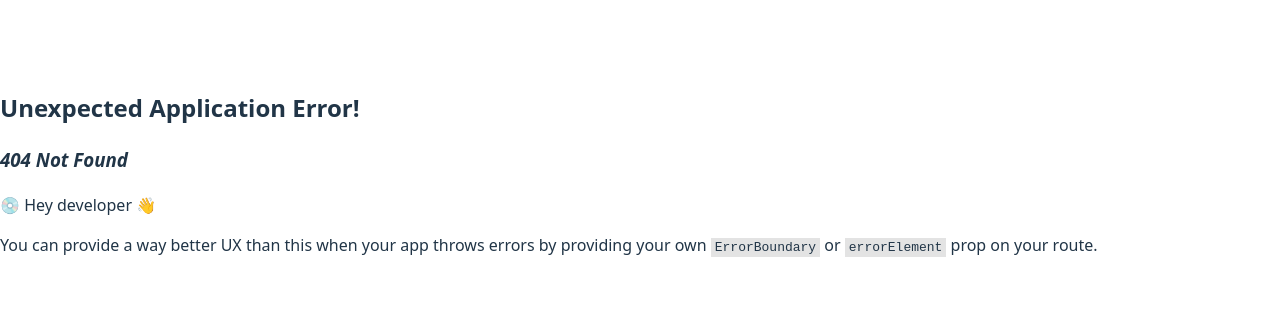
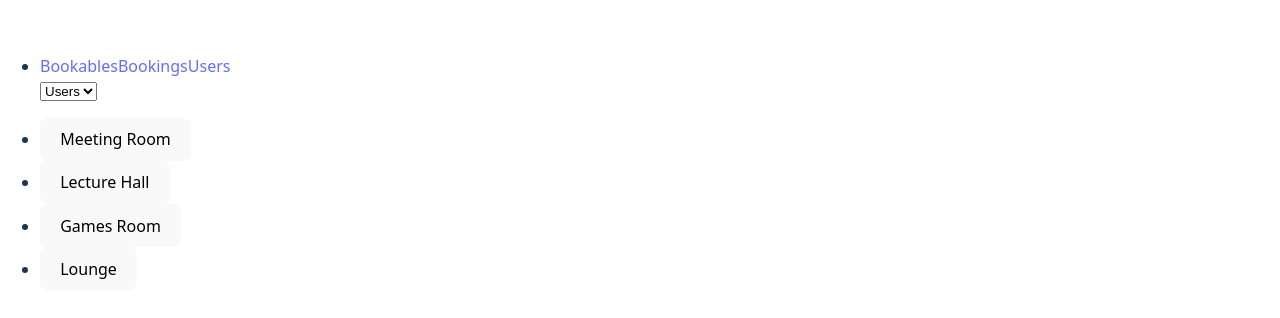
Before and after one commit to xxlarteom90/my-app, a React app in the folder frontend/: page /bookablesPage in a window 1280 px wide. Before the commit this address had no page. Shown: the part 228-546 px from the top of the page. Built offline with nearby package versions, Linux system fonts and the light colour scheme; the HTML template or start-up script is replaced by a standard one.

Commit message:
0202: bookableList with cconsole log selected

```diff
--- a/frontend/src/App.tsx
+++ b/frontend/src/App.tsx
@@ -2,6 +2,7 @@ import { Navbar } from "react-bootstrap";
 // import { QuestionCard } from "./components/QuestionCard";
 import { Outlet } from "react-router";
 import { Link } from "react-router-dom";
+import { UserPicker } from "./components/users/UserPicker";
 // import { QuestionCard } from "./components/QuestionCard";
 
 function App() {
@@ -29,21 +30,17 @@ function App() {
         <nav>
           <ul>
             <li>
-        <Link to="/bookables" className="btn btn-header">
-        <span>
-          Bookables
-        </span>
+              <Link to="/bookablesPage" className="btn btn-header">
+                <span>Bookables</span>
               </Link>
               <Link to="/bookings" className="btn btn-header">
-        <span>
-          Bookings
-        </span>
+                <span>Bookings</span>
               </Link>
               <Link to="/users" className="btn btn-header">
-        <span>
-          Users
-        </span>
+                <span>Users</span>
               </Link>
+
+              <UserPicker />
             </li>
           </ul>
         </nav>
--- /dev/null
+++ b/frontend/src/components/users/UserPicker.tsx
@@ -0,0 +1,9 @@
+export function UserPicker() {
+  return (
+    <div>
+      <select>
+        <option>Users</option>
+      </select>
+    </div>
+  );
+}
--- /dev/null
+++ b/frontend/src/pages/bookables/BookablesList.tsx
@@ -0,0 +1,27 @@
+import { useState } from "react";
+import { bookables } from "../../static.json";
+import { Button } from "react-bootstrap";
+
+export function BookablesList() {
+  const group = "Rooms";
+  const bookablesInGroup = bookables.filter((b) => b.group === group);
+  const [bookableIndex, setBookableIndex] = useState(1);
+  console.log(bookableIndex);
+
+  return (
+    <ul className="bookables items-list-nav">
+      {bookablesInGroup.map((b, i) => (
+        <span className="p-2">
+          <li
+            key={b.id}
+            className={i === bookableIndex ? "selected" : undefined}
+          >
+            <Button className="p-2" onClick={() => setBookableIndex(i)}>
+              {b.title}
+            </Button>
+          </li>
+        </span>
+      ))}
+    </ul>
+  );
+}
--- /dev/null
+++ b/frontend/src/pages/bookables/BookablesPage.tsx
@@ -0,0 +1,9 @@
+import { BookablesList } from "./BookablesList";
+
+export function BookablesPage() {
+  return (
+    <div>
+      <BookablesList/>
+    </div>
+  )
+}
--- /dev/null
+++ b/frontend/src/static.json
@@ -0,0 +1,49 @@
+{
+  "bookables": [{
+    "id": 0,
+    "group": "Rooms",
+    "title": "Meeting Room",
+    "notes": "Standard meeting room with whiteboard and projector. Seats 10.",
+    "sessions": [0, 1, 2, 3, 4],
+    "days": [0, 1, 2, 3, 4]
+  },
+  {
+    "id": 1,
+    "group": "Rooms",
+    "title": "Lecture Hall",
+    "notes": "Smaller meeting room, ideal for interviews or small team meetings. Seats 6.",
+    "sessions": [1, 3, 5],
+    "days": [1, 2, 4, 5]
+  },
+  {
+    "id": 2,
+    "group": "Rooms",
+    "title": "Games Room",
+    "notes": "Table tennis, table football, pinball! Please tidy up! Maximum 12 people.",
+    "sessions": [0, 2, 4],
+    "days": [0, 2, 3, 4, 5, 6]
+  },
+  {
+    "id": 3,
+    "group": "Rooms",
+    "title": "Lounge",
+    "notes": "High-resolution projector with HDMI and VGA inputs. Available for all rooms.",
+    "sessions": [0, 1, 2, 3, 4, 5],
+    "days": [0, 1, 2, 3, 4, 5, 6]
+  }
+  ],
+  "users": [],
+  "bookings": [],
+  "sessions": ["Breakfast", "Morning", "Lunch", "Afternoon", "Evening"],
+
+  "days": [
+    "Sunday",
+    "Monday",
+    "Tuesday",
+    "Wednesday",
+    "Thursday",
+    "Friday",
+    "Saturday"
+  ]
+
+}
```
Also changed, not shown: frontend/src/routes/Routes.tsx (+5 -2 lines). Lines whose indentation alone changed are shown as unchanged.
